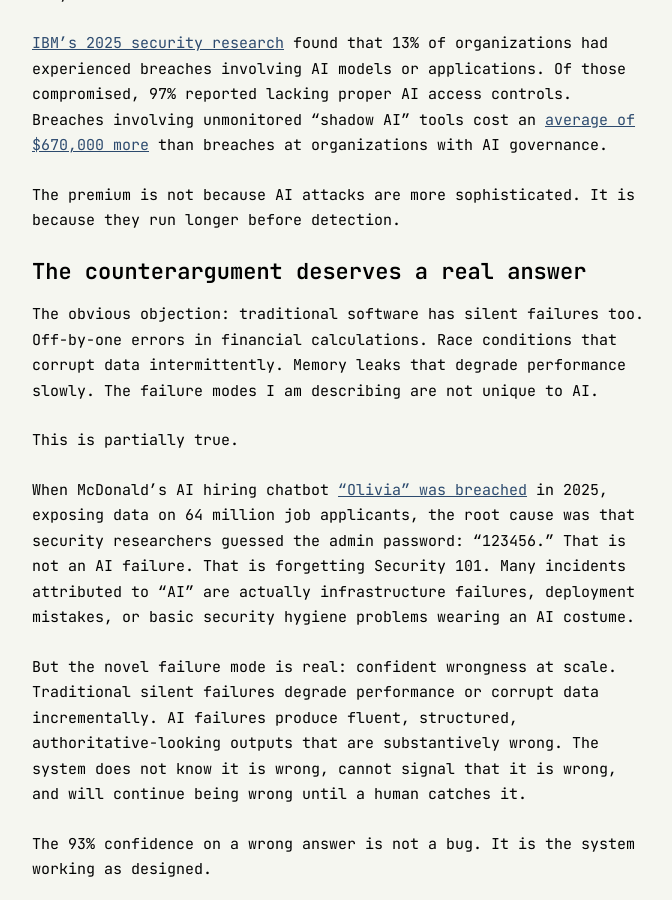
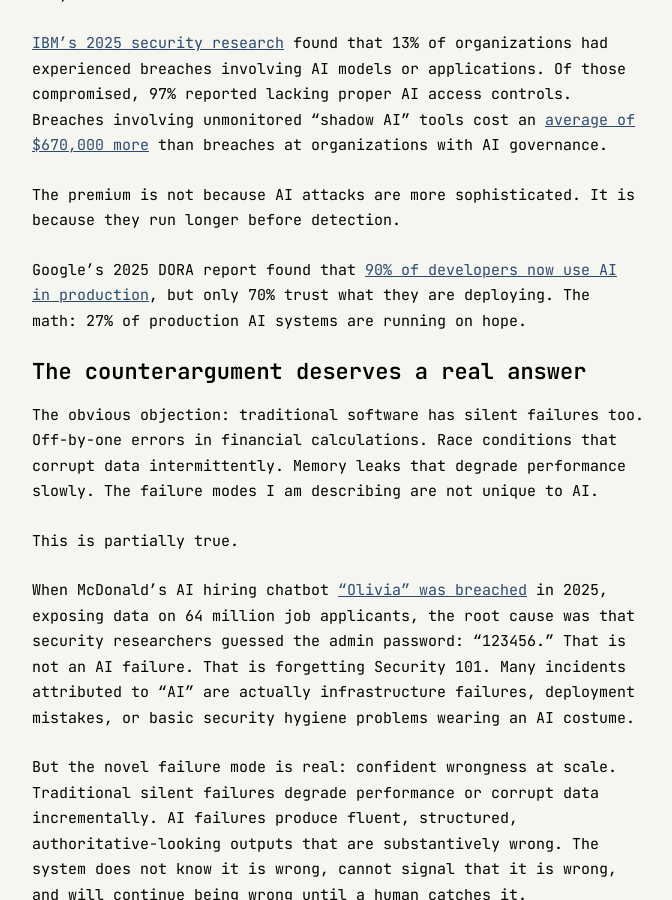
Before and after one commit to ashita-ai/ashita-ai.github.io, a Jekyll site: the page built from _posts/2026-01-20-the-cost-of-being-wrong.md, in a window 1280 px wide and 900 px high, scrolled down 1912 px. Shown: the whole window, without its empty margins (302-974 px from the left). Built offline with Jekyll 4.4.1, drawn with Linux system fonts in a browser that asks for light colours.

Commit message:
Add DORA 90%/70%/27% trust paradox stat

```diff
--- a/_posts/2026-01-20-the-cost-of-being-wrong.md
+++ b/_posts/2026-01-20-the-cost-of-being-wrong.md
@@ -33,6 +33,8 @@
 [IBM's 2025 security research](https://newsroom.ibm.com/2025-07-30-ibm-report-13-of-organizations-reported-breaches-of-ai-models-or-applications,-97-of-which-reported-lacking-proper-ai-access-controls) found that 13% of organizations had experienced breaches involving AI models or applications. Of those compromised, 97% reported lacking proper AI access controls. Breaches involving unmonitored "shadow AI" tools cost an [average of $670,000 more](https://www.cybersecuritydive.com/news/artificial-intelligence-security-shadow-ai-ibm-report/754009/) than breaches at organizations with AI governance.
 
 The premium is not because AI attacks are more sophisticated. It is because they run longer before detection.
+
+Google's 2025 DORA report found that [90% of developers now use AI in production](https://www.relyance.ai/blog/ai-trust-paradox-dora-report), but only 70% trust what they are deploying. The math: 27% of production AI systems are running on hope.
 
 ## The counterargument deserves a real answer
 
```
